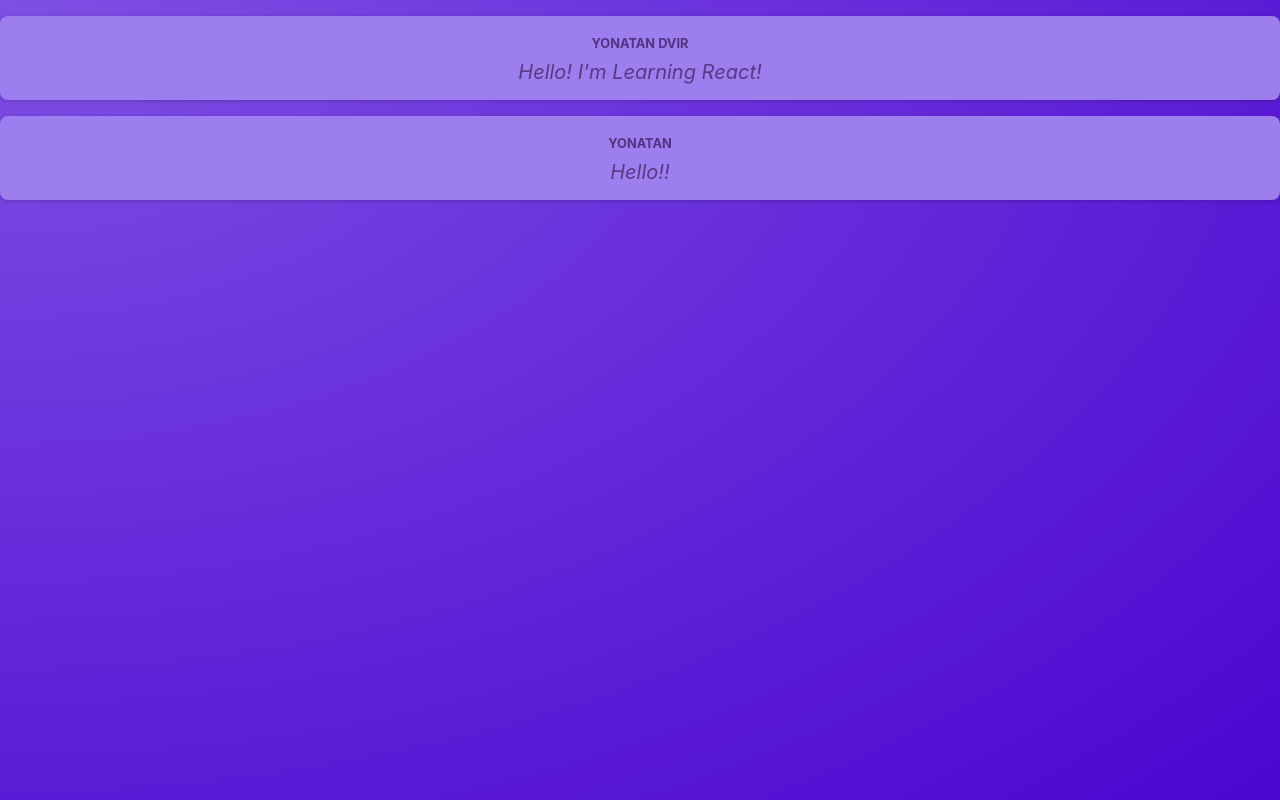
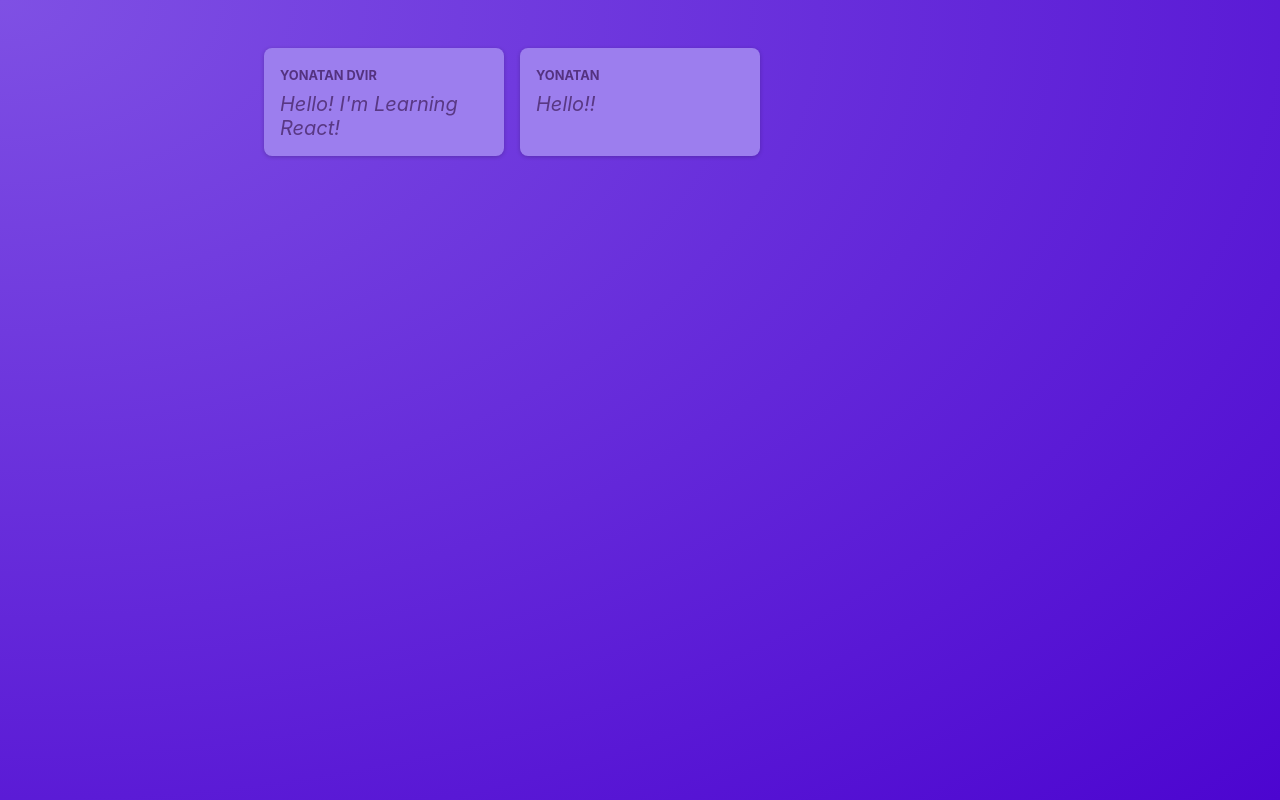
Before and after one commit to yonatan-dvir/react-tweeter, a React (Vite) app: page / in a window 1280 px wide. Built offline with nearby package versions, Linux system fonts and the light colour scheme.

Commit message:
Add the PostsList componenet and it's styling

```diff
--- a/src/App.jsx
+++ b/src/App.jsx
@@ -1,10 +1,9 @@
-import Post from "./components/Post";
+import PostList from "./components/PostsList";
 
 function App() {
   return (
     <main>
-      <Post name="Yonatan Dvir" body="Hello! I'm Learning React!" />
-      <Post name="Yonatan" body="Hello!!" />
+      <PostList />
     </main>
   );
 }
--- a/src/components/Post.jsx
+++ b/src/components/Post.jsx
@@ -2,10 +2,10 @@
 
 function Post(props) {
   return (
-    <div className={classes.post}>
+    <li className={classes.post}>
       <p className={classes.author}>{props.name}</p>
       <p className={classes.text}>{props.body}</p>
-    </div>
+    </li>
   );
 }
 
--- /dev/null
+++ b/src/components/PostsList.jsx
@@ -0,0 +1,13 @@
+import Post from "./Post";
+import classes from "./PostsList.module.css";
+
+function PostList() {
+  return (
+    <ul className={classes.posts}>
+      <Post name="Yonatan Dvir" body="Hello! I'm Learning React!" />
+      <Post name="Yonatan" body="Hello!!" />
+    </ul>
+  );
+}
+
+export default PostList;
--- /dev/null
+++ b/src/components/PostsList.module.css
@@ -0,0 +1,10 @@
+.posts {
+  list-style: none;
+  max-width: 50rem;
+  margin: 1rem auto;
+  padding: 1rem 0;
+  display: grid;
+  gap: 1rem;
+  grid-template-columns: repeat(3, 30%);
+  justify-content: center;
+}
--- a/src/index.css
+++ b/src/index.css
@@ -18,6 +18,5 @@
 
 body {
   margin: 0;
-  text-align: center;
   color: #e6ddf9;
 }
```
